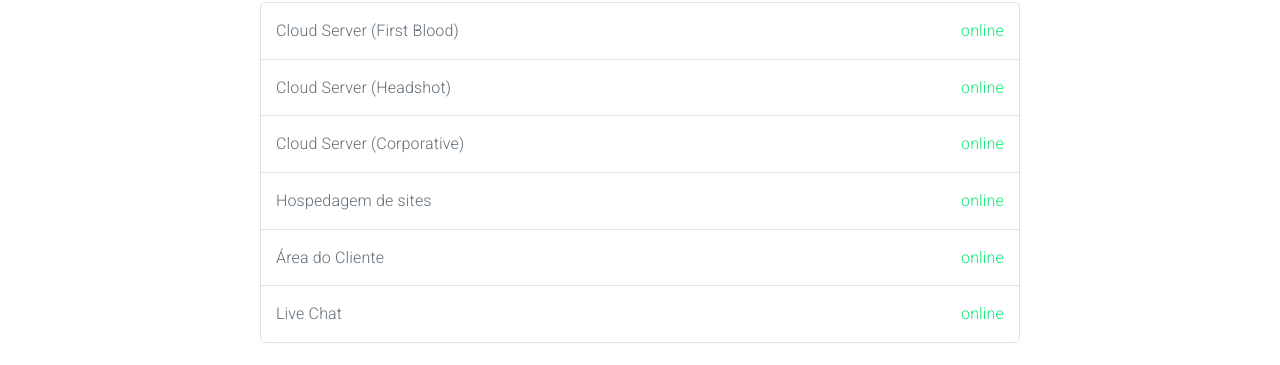
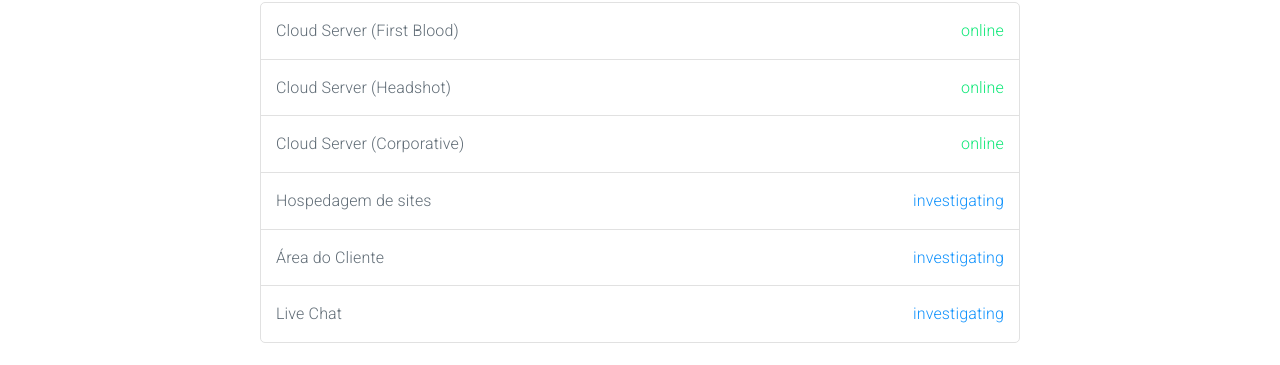
Before and after one commit to pedrosodre/4youstartstatus, a plain HTML site: page index.html in a window 1280 px wide. Shown: the part 264-629 px from the top of the page. Drawn offline with nearby package versions, Linux system fonts and the light colour scheme.

Commit message:
Incidente 02/08/2016

```diff
--- a/index.html
+++ b/index.html
@@ -52,15 +52,15 @@
 					</li>
 
 					<li>
-						Hospedagem de sites <span class="status online">online</span>
+						Hospedagem de sites <span class="status investigating">investigating</span>
 					</li>
 
 					<li>
-						Área do Cliente <span class="status online">online</span>
+						Área do Cliente <span class="status investigating">investigating</span>
 					</li>
 
 					<li>
-						Live Chat <span class="status online">online</span>
+						Live Chat <span class="status investigating">investigating</span>
 					</li>
 
 				</ul>
```
